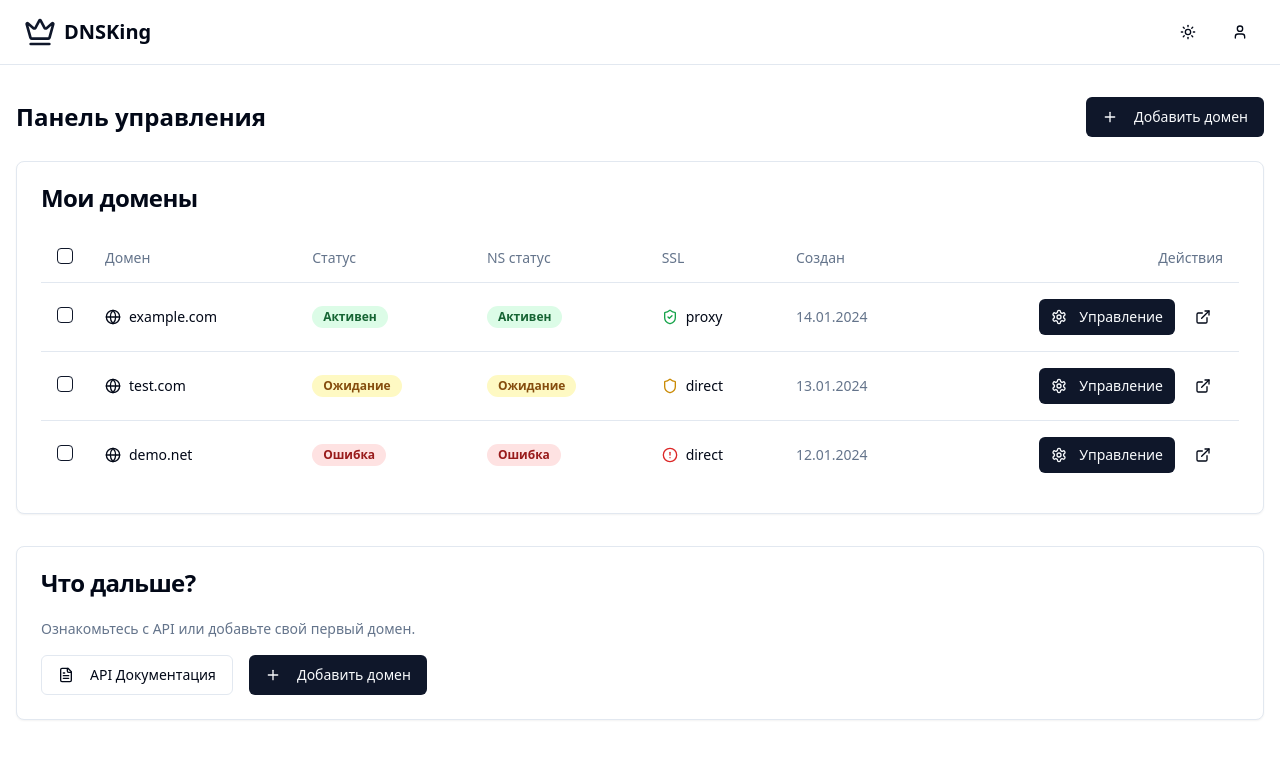
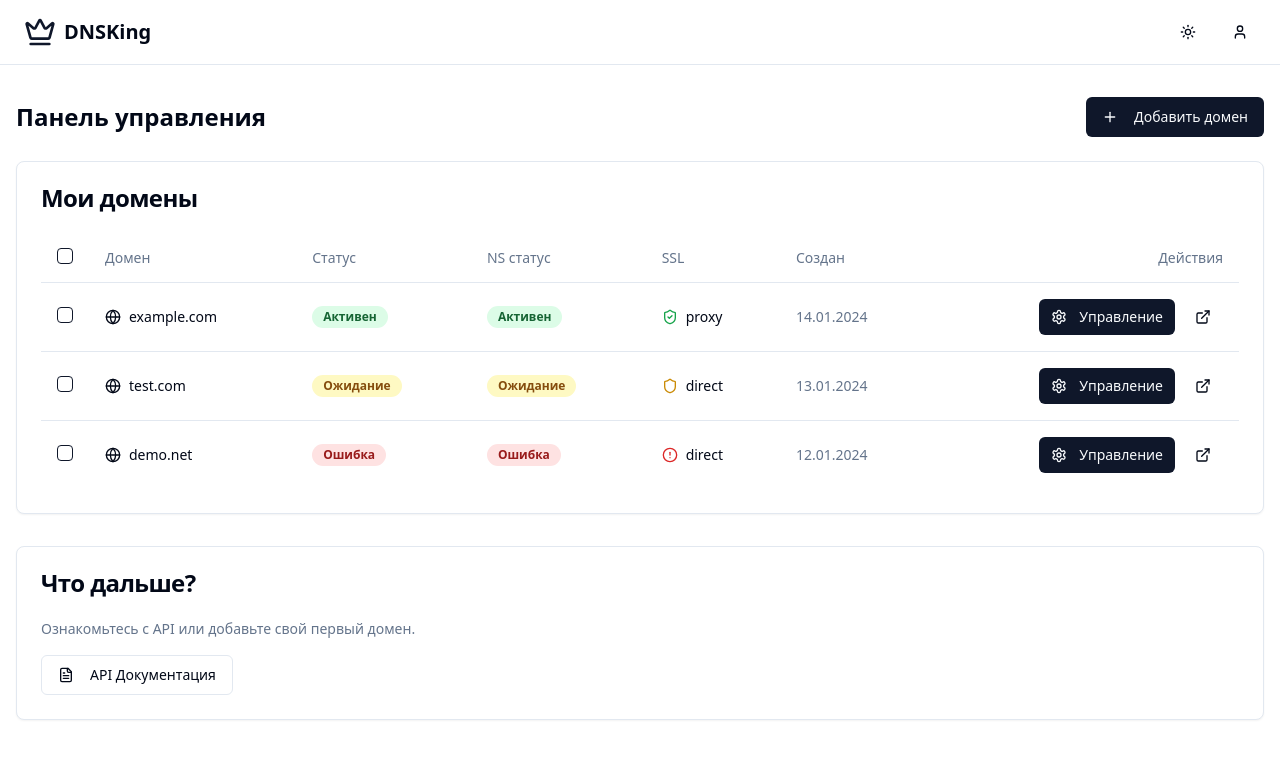
Before and after one commit to MikaNatus/dominion-gateway-nexus, a React (Vite) app: page /dashboard in a window 1280 px wide. Shown: the top 758 px of the page. Built offline with nearby package versions, Linux system fonts and the light colour scheme.

Commit message:
Remove "Add Domain" button
Removed the "Add Domain" button from the "What's next?" section in the dashboard.

```diff
--- a/src/pages/Dashboard.tsx
+++ b/src/pages/Dashboard.tsx
@@ -363,14 +363,10 @@ const Dashboard = () => {
             <p className="text-sm text-muted-foreground">
               Ознакомьтесь с API или добавьте свой первый домен.
             </p>
-            <div className="mt-4 flex space-x-4">
+            <div className="mt-4">
               <Button variant="outline" onClick={() => navigate('/api-docs')}>
                 <FileText className="w-4 h-4 mr-2" />
                 API Документация
-              </Button>
-              <Button onClick={() => setIsAddDomainOpen(true)}>
-                <Plus className="w-4 h-4 mr-2" />
-                Добавить домен
               </Button>
             </div>
           </CardContent>
```
